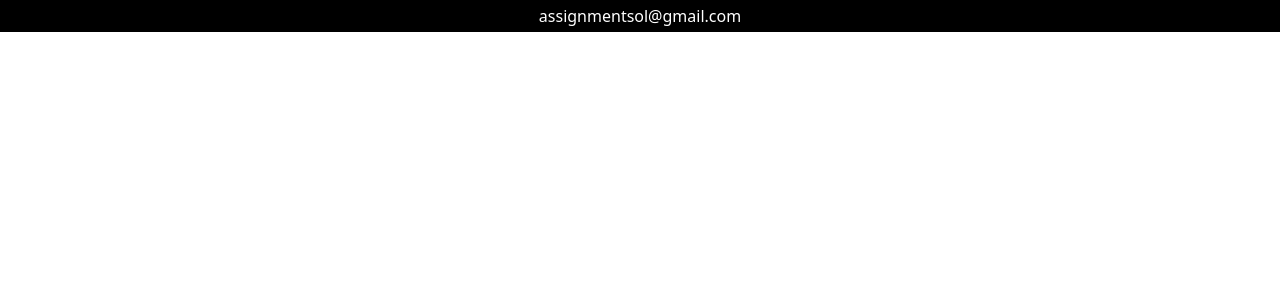
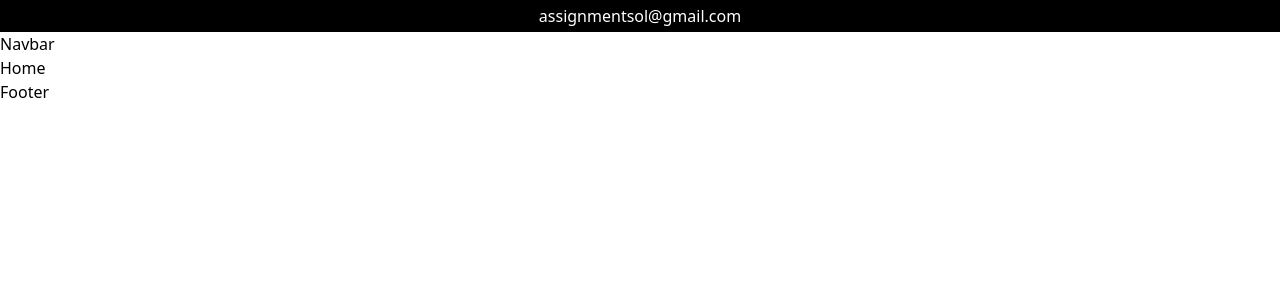
Before and after one commit to aziz-codes/assignment-sol, a React (Vite) app: page / in a window 1280 px wide. Shown: the top 300 px of the page. Built offline with nearby package versions, Linux system fonts and the light colour scheme.

Commit message:
navbar and layout outlet

```diff
--- a/src/App.jsx
+++ b/src/App.jsx
@@ -1,10 +1,68 @@
 import React from "react";
 import MiniBar from "./components/MiniBar";
+import Navbar from "./components/Navbar";
+import Footer from "./components/Footer";
+import { createBrowserRouter, RouterProvider, Outlet } from "react-router-dom";
+import {
+  Home,
+  Aboutus,
+  Contactus,
+  Faqs,
+  GenerateAssignment,
+  ViewCourse,
+  ViewTemplate,
+} from "./pages/index";
+const App = () => {
+  const Layout = () => {
+    return (
+      <>
+        <Navbar />
+        <Outlet />
+        <Footer />
+      </>
+    );
+  };
+  const router = createBrowserRouter([
+    {
+      path: "/",
+      element: <Layout />,
+      children: [
+        {
+          path: "/",
+          element: <Home />,
+        },
+        {
+          path: "/about-us",
+          element: <Aboutus />,
+        },
+        {
+          path: "/contact-us",
+          element: <Contactus />,
+        },
+        {
+          path: "/faqs",
+          element: <Faqs />,
+        },
+        {
+          path: "/generate-assignment",
+          element: <GenerateAssignment />,
+        },
+        {
+          path: "view-course",
+          element: <ViewCourse />,
+        },
+        {
+          path: "view-template",
+          element: <ViewTemplate />,
+        },
+      ],
+    },
+  ]);
 
-const App = () => {
   return (
     <div>
       <MiniBar />
+      <RouterProvider router={router} />
     </div>
   );
 };
--- /dev/null
+++ b/src/components/Footer.jsx
@@ -0,0 +1,7 @@
+import React from "react";
+
+const Footer = () => {
+  return <div>Footer</div>;
+};
+
+export default Footer;
--- /dev/null
+++ b/src/components/Navbar.jsx
@@ -0,0 +1,7 @@
+import React from "react";
+
+const Navbar = () => {
+  return <div>Navbar</div>;
+};
+
+export default Navbar;
--- /dev/null
+++ b/src/layouts/Main.jsx
@@ -0,0 +1,14 @@
+import Footer from "../components/Footer";
+import Navbar from "../components/Navbar";
+import { Outlet } from "react-router-dom";
+const Main = () => {
+  return (
+    <>
+      <Navbar />
+      <Outlet />
+      <Footer />
+    </>
+  );
+};
+
+export default Main;
--- a/src/pages/index.js
+++ b/src/pages/index.js
@@ -4,4 +4,4 @@ export { default as Contactus } from "./Contactus";
 export { default as Faqs } from "./Faqs";
 export { default as ViewCourse } from "./ViewCourses";
 export { default as ViewTemplate } from "./ViewTemplate";
-export { default as Home } from "./Home";
+export { default as GenerateAssignment } from "./GenerateAssignment";
```
